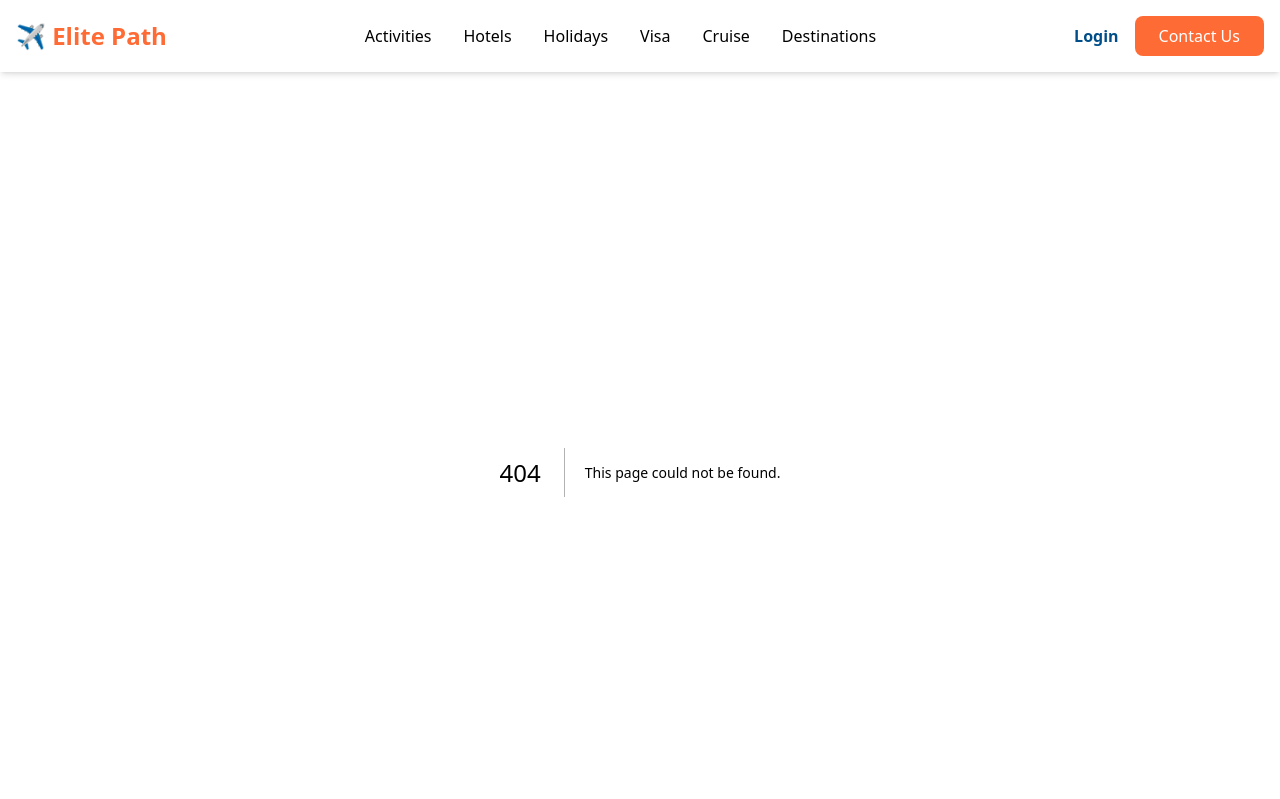
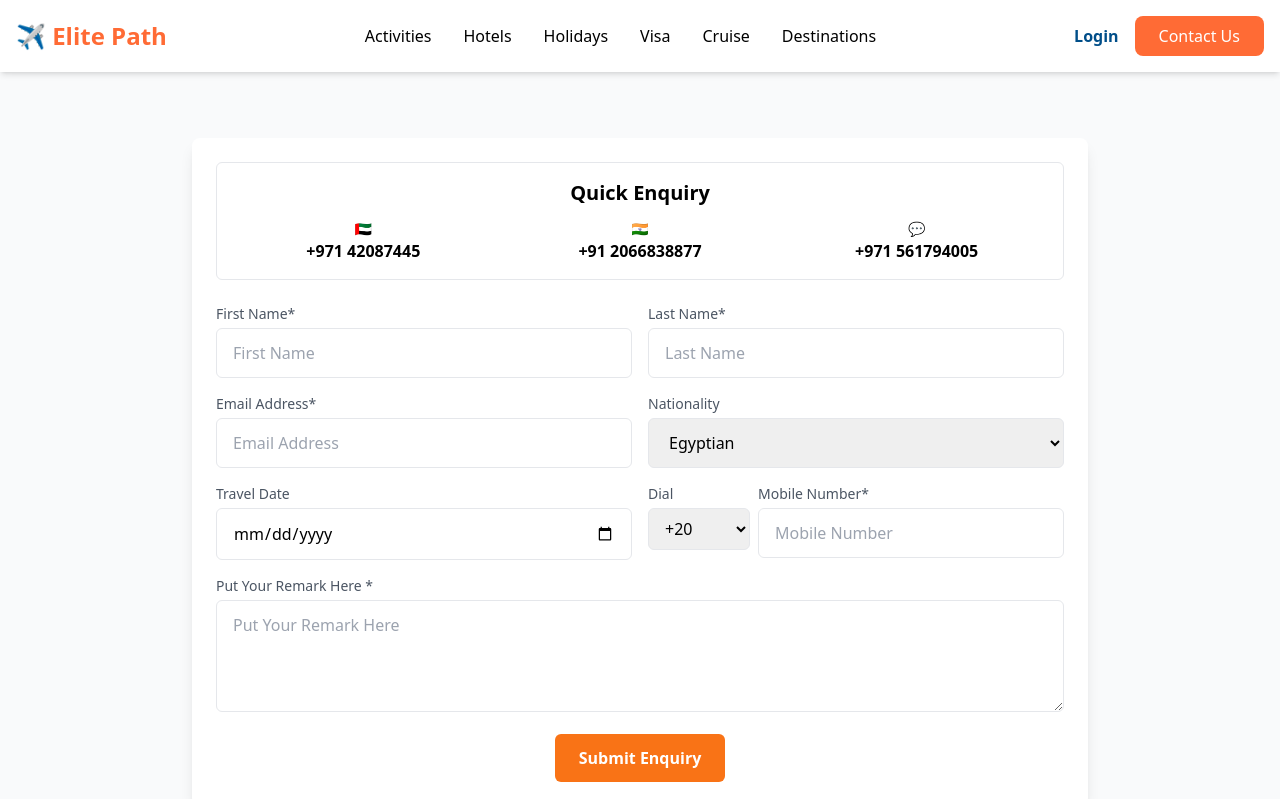
Before and after one commit to nayer80/Elite-Path, a Next.js app: page /quick-enquiry in a window 1280 px wide. Before the commit this address had no page. Shown: the top 799 px of the page. Built offline with nearby package versions, Linux system fonts and the light colour scheme.

Commit message:
Changes to be committed: new file:   src/app/quick-enquiry/page.tsx modified:   src/app/visas/details/page.tsx

```diff
--- /dev/null
+++ b/src/app/quick-enquiry/page.tsx
@@ -0,0 +1,121 @@
+'use client';
+
+import { useState } from 'react';
+import { useRouter } from 'next/navigation';
+
+export default function QuickEnquiryPage() {
+  const router = useRouter();
+  const [form, setForm] = useState({
+    firstName: '',
+    lastName: '',
+    email: '',
+    nationality: 'Egyptian',
+    date: '',
+    dialCode: '+20',
+    mobile: '',
+    remark: '',
+  });
+  const [loading, setLoading] = useState(false);
+  const [success, setSuccess] = useState(false);
+
+  const handleChange = (e: any) => {
+    const { name, value } = e.target;
+    setForm((s) => ({ ...s, [name]: value }));
+  };
+
+  const handleSubmit = async (e: any) => {
+    e.preventDefault();
+    setLoading(true);
+    // Simulate API call
+    await new Promise((r) => setTimeout(r, 1000));
+    setLoading(false);
+    setSuccess(true);
+    // After success redirect to home or close
+    setTimeout(() => {
+      router.push('/');
+    }, 1400);
+  };
+
+  return (
+    <section className="min-h-screen flex items-center justify-center py-12 bg-gray-50">
+      <div className="max-w-4xl w-full bg-white rounded-lg shadow-lg p-6">
+        <div className="border rounded-md p-4 mb-6">
+          <h2 className="text-xl font-semibold text-center mb-3">Quick Enquiry</h2>
+          <div className="flex items-center justify-between text-center gap-4">
+            <div className="flex-1">
+              <div className="text-sm">🇦🇪</div>
+              <div className="font-semibold">+971 42087445</div>
+            </div>
+            <div className="flex-1">
+              <div className="text-sm">🇮🇳</div>
+              <div className="font-semibold">+91 2066838877</div>
+            </div>
+            <div className="flex-1">
+              <div className="text-sm">💬</div>
+              <div className="font-semibold">+971 561794005</div>
+            </div>
+          </div>
+        </div>
+
+        <form onSubmit={handleSubmit} className="grid grid-cols-1 md:grid-cols-2 gap-4">
+          <div>
+            <label className="text-sm mb-1 block text-gray-600">First Name*</label>
+            <input name="firstName" value={form.firstName} onChange={handleChange} required className="w-full rounded-md border px-4 py-3" placeholder="First Name" />
+          </div>
+          <div>
+            <label className="text-sm mb-1 block text-gray-600">Last Name*</label>
+            <input name="lastName" value={form.lastName} onChange={handleChange} required className="w-full rounded-md border px-4 py-3" placeholder="Last Name" />
+          </div>
+
+          <div>
+            <label className="text-sm mb-1 block text-gray-600">Email Address*</label>
+            <input name="email" value={form.email} onChange={handleChange} type="email" required className="w-full rounded-md border px-4 py-3" placeholder="Email Address" />
+          </div>
+          <div>
+            <label className="text-sm mb-1 block text-gray-600">Nationality</label>
+            <select name="nationality" value={form.nationality} onChange={handleChange} className="w-full rounded-md border px-4 py-3">
+              <option>Egyptian</option>
+              <option>UAE</option>
+              <option>Indian</option>
+              <option>Other</option>
+            </select>
+          </div>
+
+          <div>
+            <label className="text-sm mb-1 block text-gray-600">Travel Date</label>
+            <input name="date" value={form.date} onChange={handleChange} type="date" className="w-full rounded-md border px-4 py-3" />
+          </div>
+          <div className="flex gap-2">
+            <div className="w-1/4">
+              <label className="text-sm mb-1 block text-gray-600">Dial</label>
+              <select name="dialCode" value={form.dialCode} onChange={handleChange} className="w-full rounded-md border px-3 py-2">
+                <option>+20</option>
+                <option>+971</option>
+                <option>+91</option>
+              </select>
+            </div>
+            <div className="w-3/4">
+              <label className="text-sm mb-1 block text-gray-600">Mobile Number*</label>
+              <input name="mobile" value={form.mobile} onChange={handleChange} required className="w-full rounded-md border px-4 py-3" placeholder="Mobile Number" />
+            </div>
+          </div>
+
+          <div className="md:col-span-2">
+            <label className="text-sm mb-1 block text-gray-600">Put Your Remark Here *</label>
+            <textarea name="remark" value={form.remark} onChange={handleChange} className="w-full rounded-md border px-4 py-3 h-28" placeholder="Put Your Remark Here"></textarea>
+          </div>
+
+          <div className="md:col-span-2 text-center">
+            <button type="submit" disabled={loading} className="bg-orange-500 text-white px-6 py-3 rounded-md font-semibold hover:bg-orange-600 transition">
+              {loading ? 'Submitting...' : 'Submit Enquiry'}
+            </button>
+          </div>
+        </form>
+
+        {success && (
+          <div className="mt-4 text-center text-green-600">Enquiry submitted — our travel expert will contact you shortly.</div>
+        )}
+      </div>
+    </section>
+  );
+}
--- a/src/app/visas/details/page.tsx
+++ b/src/app/visas/details/page.tsx
@@ -322,7 +322,7 @@ function VisaDetailContent() {
 
                   </div>
                   <div className="flex gap-3 w-full md:w-auto">
-                    <button className="flex-1 md:flex-none px-6 py-2 border-2 border-primary text-primary font-semibold rounded-lg hover:bg-primary hover:text-white transition">
+                    <button onClick={() => window.location.href = '/quick-enquiry'} className="flex-1 md:flex-none px-6 py-2 border-2 border-primary text-primary font-semibold rounded-lg hover:bg-primary hover:text-white transition">
                       Quick Enquiry
                     </button>
                     <button className="flex-1 md:flex-none px-6 py-2 bg-primary text-white font-semibold rounded-lg hover:bg-orange-600 transition">
```
